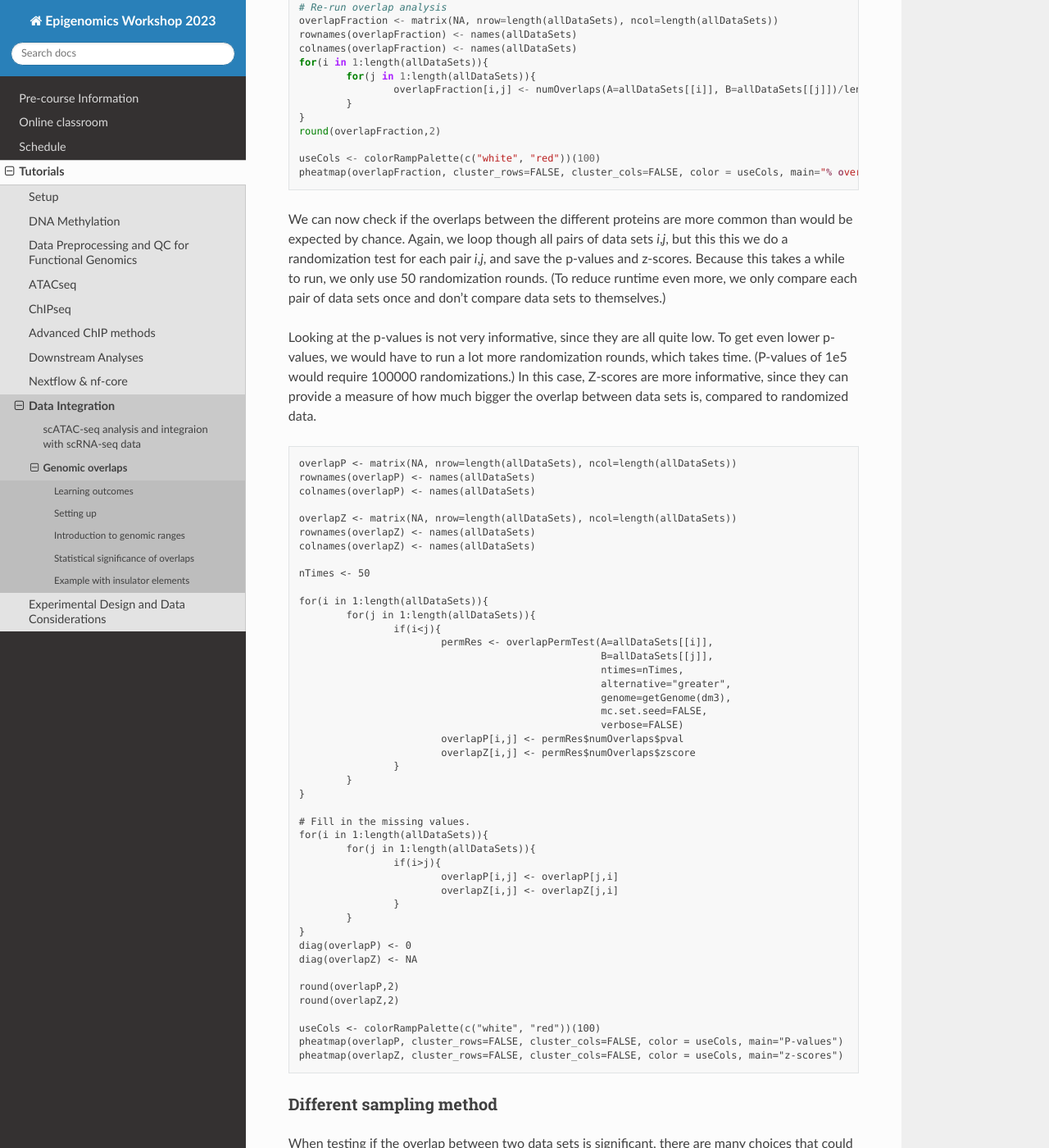
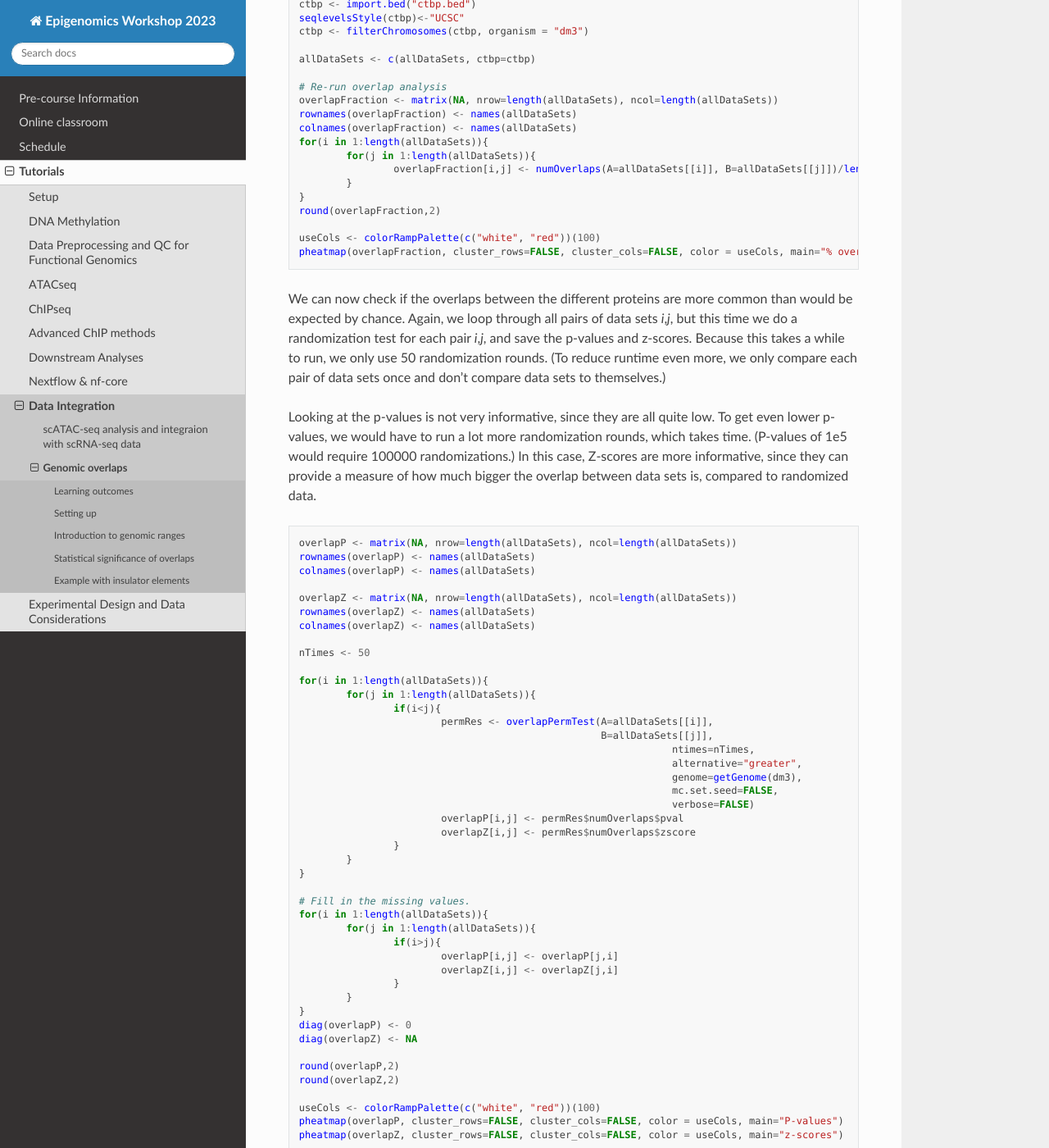
Before and after one commit to NBISweden/workshop-epigenomics-RTDs, a Sphinx documentation site: the page built from docs/content/tutorials/genomeOverlap/lab-genomicGoverlaps.md, in a window 1280 px wide and 1400 px high, scrolled down 6898 px. Shown: the whole window at 82% size. Built offline with Sphinx 7.4.7 and the Read the Docs theme 2.0.0, drawn with Linux system fonts in a browser that asks for light colours; some of the changed text lies outside the part shown.

Commit message:
fix typos in lab genomic overlaps

````diff
--- a/docs/content/tutorials/genomeOverlap/lab-genomicGoverlaps.md
+++ b/docs/content/tutorials/genomeOverlap/lab-genomicGoverlaps.md
@@ -4,22 +4,25 @@
 
 - To be able to manipulate genomic ranges using the `GRanges` package.
 
-- To compute statistical significance of overlaps between two sets of genomic ranges using randomization tests, and to understand some of the pitfalls when interpreting stuch tests.
+- To compute statistical significance of overlaps between two sets of genomic ranges using randomization tests, and to understand some of the pitfalls when interpreting such tests.
 
 ### Table of contents
-  * [Setting up](#setting-up)
-  * [Introduction to genomic ranges](#introduction-to-genomic-ranges)
-    + [Operations on a single GRagnes object](#operations-on-a-single-gragnes-object)
-    + [Comparing GRanges](#comparing-granges)
-  * [Statistical significance of overlaps](#statistical-significance-of-overlaps)
-  * [Example with insulator elements](#example-with-insulator-elements)
-    + [Different sampling method](#different-sampling-method)
+- [Genomic overlaps](#genomic-overlaps)
+	- [Learning outcomes](#learning-outcomes)
+		- [Table of contents](#table-of-contents)
+	- [Setting up](#setting-up)
+	- [Introduction to genomic ranges](#introduction-to-genomic-ranges)
+		- [Operations on a single GRanges object](#operations-on-a-single-granges-object)
+		- [Comparing GRanges](#comparing-granges)
+	- [Statistical significance of overlaps](#statistical-significance-of-overlaps)
+	- [Example with insulator elements](#example-with-insulator-elements)
+		- [Different sampling methods](#different-sampling-methods)
 
 ## Setting up
 
-To run this exercise on uppmax, first load the following modules on uppmax:
+To run this exercise on Uppmax, first load the following modules on Uppmax:
 
-```{bash eval=FALSE}
+```bash
 module load bioinfo-tools
 module load R/4.0.0
 module load R_packages/4.0.0
@@ -27,13 +30,13 @@
 module load samtools
 ```
 
-Then set up a working directory, in which you create links to all data files needed for the exercise, e.g with `ln -s /sw/courses/epigenomics/genomic_overlaps/* .`.
+Then set up a working directory, in which you create links to all data files needed for the exercise, *e.g.* with `ln -s /sw/courses/epigenomics/genomic_overlaps/* .`.
 
 Now start `R`, or `rstudio`.
 
 ## Introduction to genomic ranges
 
-Genomic regions can be used to represent the locations of many features on the genome, e.g. genes, enchancers, open chromatin, transcripsion factor binding sites, CpG islands, SNPs and more. Handling genomic regions is useful for a wide variety of bioinformatic applications. Some examples are:
+Genomic regions can be used to represent the locations of many features on the genome, *e.g.* genes, enchancers, open chromatin, transcripsion factor binding sites, CpG islands, SNPs and more. Handling genomic regions is useful for a wide variety of bioinformatic applications. Some examples are:
 
 - Find all promoter regions of a group of genes
 
@@ -50,19 +53,19 @@
 We start by loading the libraries needed for this exercise.
 
 
-```
+```R
 library("rtracklayer")
 library("regioneR")
 library("BSgenome.Dmelanogaster.UCSC.dm3")
 library("pheatmap")
 ```
 
-Next, we load the first Insv data set. We use the function `import.bed`, which reads a file and returns a `GRanges` object. This holds information on one or more regions across a genome. Have a look at it. There are corresponding functions to load gff, bw and bedGraph files too. We also use the function `filterChromosomes` to remove special chromosomes present in the *Drosophila* genome, e.g. heterochromatin and a special "chromosome" made up of unassembled contigs.
+Next, we load the first Insv data set. We use the function `import.bed`, which reads a file and returns a `GRanges` object. This holds information on one or more regions across a genome. Have a look at it. There are corresponding functions to load `gff`, `bw` and `bedGraph` files too. We also use the function `filterChromosomes` to remove special chromosomes present in the *Drosophila* genome, *e.g.* heterochromatin and a special "chromosome" made up of unassembled contigs.
 
 
 *Can you understand the output? How many peaks does this data set have?*
 
-```{r granges_intro1}
+```R
 set.seed(1234)
 
 insv.2.6 <- import.bed("insv_2_6h.bed")
@@ -77,12 +80,12 @@
 ```
 
 
-### Operations on a single GRagnes object
+### Operations on a single GRanges object
 
-There are several operations you can perform on a `Granges` object: shift al regions to the left or right, change their size, get flanking regions, merge overlapping regions, find everything not covered by the regions etc. Try out a few of these. *Do you understand what these functions do? Otherwise try e.g. `?flank`.*
+There are several operations you can perform on a `Granges` object: shift all regions to the left or right, change their size, get flanking regions, merge overlapping regions, find everything not covered by the regions etc. Try out a few of these. *Do you understand what these functions do? Otherwise try *e.g.* `?flank`.*
 
 
-```
+```R
 # Get flanking regions
 flank(insv.2.6, 10, start=TRUE)
 flank(insv.2.6, 10, start=FALSE)
@@ -104,11 +107,11 @@
 
 ### Comparing GRanges
 
-In integrating different data sets, it is often useful to compare several `GRanges` objects, to see how much they overlap, or where they differ. Here we load the other Insv data set, from 6-12 hour embryos, and compare it to the data from 2-6 hours. Since each peak is only represented by the 2 bp peak summit, we start by exteding the peaks so they are 500 bp, and merging overlapping peaks.
+When integrating different data sets, it is often useful to compare several `GRanges` objects, to see how much they overlap, or where they differ. Here, we load the other Insv data set, from 6-12 hour embryos, and compare it to the data from 2-6 hours. Since each peak is only represented by the 2 bp peak summit, we start by extending the peaks so they are 500bp, and merging overlapping peaks.
 
-Common operations for comparing two `GRanges` are: union (all sequence covered by any of the `GRanges` objects), intersect (all sequence covered by both of the `GRanges` objects), setdiff (all sequence covered by one `GRanges` object but not the other).
+Common operations for comparing two `GRanges` are: `union` (all sequence covered by any of the `GRanges` objects), `intersect` (all sequence covered by both of the `GRanges` objects), `setdiff` (all sequence covered by one `GRanges` object but not the other).
 
-```
+```R
 insv.6.12 <- import.bed("insv_6_12h.bed")
 insv.6.12 <- filterChromosomes(insv.6.12, organism = "dm3")
 insv.2.6 <- reduce(insv.2.6 + 249)
@@ -142,9 +145,9 @@
 sum(width(setdiff(insv.2.6, insv.6.12))) + sum(width(intersect(insv.2.6, insv.6.12)))
 ```
 
-If we have two data sets, the function `findOverlaps` calculates which of the regions in the two data sets that overlap.
+If we have two data sets, the function `findOverlaps` calculates which of the regions in the two data sets overlap.
 
-```
+```R
 # Which regions overlap?
 ol <- findOverlaps(insv.2.6, insv.6.12)
 ol
@@ -165,14 +168,14 @@
 
 3. Calculate the overlap between A and B'.
 
-4. Repeat steps 2 and 3 many times (e.g. 1000) to get a distribution of how many overlaps we would expect by chance.
+4. Repeat steps 2 and 3 many times (*e.g.* 1000) to get a distribution of how many overlaps we would expect by chance.
 
 5. Compare the results from step 1 (A vs B) to the results for all the randomized data sets. This makes it possible to calculate a p-value and a z-score.
 
-To illustrate this, we create a data set of 100 regions, randomly ditributed across the genome. Using the test with 100 randomizations, we check if there is a signficant between the Insv peaks and our random data set. *How do you interpret the results?*
+To illustrate this, we create a data set of 100 regions, randomly ditributed across the genome. Using the test with 100 randomizations, we check if there is a significant between the Insv peaks and our random data set. *How do you interpret the results?*
 
 
-```
+```R
 # Read sizes of chromosomes
 dm3 <- read.table("dm3_chrom_sizes.txt")
 dm3 <- filterChromosomes(getGenome(dm3), organism="dm3")
@@ -187,7 +190,7 @@
 
 Using the same strategy, we can check if there is a significant overlap between the two Insv data sets, from different time points. *How do you interpret the results?*
 
-```
+```R
 permRes <- overlapPermTest(A=insv.2.6, B=insv.6.12, ntimes=100, alternative="greater", genome=getGenome(dm3), mc.set.seed=FALSE, verbose=TRUE)
 summary(permRes)
 plot(permRes)
@@ -199,7 +202,7 @@
 
 In [Dai et al. 2015](http://genesdev.cshlp.org/content/29/1/48.short) it was shown that Insv often binds together with insulator proteins (BEAF-32, CP190, CTCF and others) across the *Drosophila* genome.
 
-Insulator elements were [first described](http://genesdev.cshlp.org/content/10/24/3202.abstract) as DNA elements that can restrict e.g. interactions between enhancers and target genes or the spread of heterochromatin.
+Insulator elements were [first described](http://genesdev.cshlp.org/content/10/24/3202.abstract) as DNA elements that can restrict *e.g.* interactions between enhancers and target genes or the spread of heterochromatin.
 
 ![(Hagstrom et al. 1996, Genes & Development)](hagstrom_insulator.png)
 
@@ -207,10 +210,10 @@
 
 ![(Ali et al. 2016, Current Opinion in Genetics & Development)](ali_insulator.png)
 
-To check for ourselves if Insv overlaps isulator elements, we use some public data on insulator proteins, and compare these to the Insv regions. We start by loading and formatting data.
+To check if Insv overlaps insulator elements, we use some public data on insulator proteins, and compare these to the Insv regions. We start by loading and formatting the data.
 
 
-```
+```R
 # Add chr
 beaf32 <- import.gff3("beaf32.gff3")
 cp190 <- import.gff3("cp190.gff3")
@@ -235,10 +238,10 @@
 ```
 
 
-Then, we simply count the overlaps between the various data sets. We loop though all pairs of data sets *i*,*j*, and coout the overlaps. In the matrix below each, entry *i,j,* represents the fraction of regions in data set *i* that overlap with data set *j*. We also plot the results as a heat map, where different levels of overlap are represented by different colors. *Does Insv overlap a lot woth the insulator proteins?*
+Then, we simply count the overlaps between the various data sets. We loop through all pairs of data sets *i*,*j*, and count the overlaps. In the matrix below each, entry *i,j,* represents the fraction of regions in data set *i* that overlap with data set *j*. We also plot the results as a heat map, where different levels of overlap are represented by different colors. *Does Insv overlap a lot with the insulator proteins?*
 
 
-```
+```R
 overlapFraction <- matrix(NA, nrow=length(allDataSets), ncol=length(allDataSets))
 rownames(overlapFraction) <- names(allDataSets)
 colnames(overlapFraction) <- names(allDataSets)
@@ -257,7 +260,7 @@
 For comparison, we add data on an unrelated transcription factor, CtBP, and re-run the analysis. *How much does Insv overlap the insulator proteins BEAF-32, CP190 and CTCT, compared to CtBP?*
 
 
-```
+```R
 # Load and format CtBp data
 ctbp <- import.bed("ctbp.bed")
 seqlevelsStyle(ctbp)<-"UCSC"
@@ -280,12 +283,12 @@
 pheatmap(overlapFraction, cluster_rows=FALSE, cluster_cols=FALSE, color = useCols, main="% overlap")
 ```
 
-We can now check if the overlaps between the different proteins are more common than would be expected by chance. Again, we loop though all pairs of data sets *i*,*j*, but this this we do a randomization test for each pair *i*,*j*, and save the p-values and z-scores. Because this takes a while to run, we only use 50 randomization rounds. (To reduce runtime even more, we only compare each pair of data sets once and don't compare data sets to themselves.)
+We can now check if the overlaps between the different proteins are more common than would be expected by chance. Again, we loop through all pairs of data sets *i*,*j*, but this time we do a randomization test for each pair *i*,*j*, and save the p-values and z-scores. Because this takes a while to run, we only use 50 randomization rounds. (To reduce runtime even more, we only compare each pair of data sets once and don't compare data sets to themselves.)
 
 Looking at the p-values is not very informative, since they are all quite low. To get even lower p-values, we would have to run a lot more randomization rounds, which takes time. (P-values of 1e5 would require 100000 randomizations.) In this case, Z-scores are more informative, since they can provide a measure of how much bigger the overlap between data sets is, compared to randomized data.
 
 
-```{r overlap_significance}
+```R
 overlapP <- matrix(NA, nrow=length(allDataSets), ncol=length(allDataSets))
 rownames(overlapP) <- names(allDataSets)
 colnames(overlapP) <- names(allDataSets)
@@ -300,12 +303,12 @@
 	for(j in 1:length(allDataSets)){
 		if(i<j){
 			permRes <- overlapPermTest(A=allDataSets[[i]],
-                                                   B=allDataSets[[j]],
-						   ntimes=nTimes,
-						   alternative="greater",
-						   genome=getGenome(dm3),
-						   mc.set.seed=FALSE,
-						   verbose=FALSE)
+			                           B=allDataSets[[j]],
+						               ntimes=nTimes,
+						               alternative="greater",
+						               genome=getGenome(dm3),
+						               mc.set.seed=FALSE,
+						               verbose=FALSE)
 			overlapP[i,j] <- permRes$numOverlaps$pval
 			overlapZ[i,j] <- permRes$numOverlaps$zscore
 		}
@@ -333,16 +336,16 @@
 ```
 
 
-### Different sampling method
+### Different sampling methods
 
 When testing if the overlap between two data sets is significant, there are many choices that could have a big impact on the results. For example, most transcription factor binding sites are enriched around transcription start sites (TSS). This means that if we use a randomization strategy where we can place regions over the entire genome, we might overestimate the significance of the overlaps.
 
-Below, we check if results change if we instead focus on promoter regions only. For this we load coordinates of promoter regions, here defined as [TSS-1500, TSS+500]. We then only consider binding sites that fall within the prometer regions. As you can see, we still retain most binding sites. In the resampling strategy, we now only now **sample promoter regions instead of sampling random regions across the genome**. *How does this affect the results?*
+Below, we check whether the results change if we instead focus on promoter regions only. For this, we load coordinates of promoter regions, here defined as [TSS-1500, TSS+500]. We then only consider binding sites that fall within the prometer regions. As you can see, we still retain most binding sites. In this re-sampling strategy, we now only **sample promoter regions instead of sampling random regions across the genome**. *How does this affect the results?*
 
-(Since this randomization strategy is faster than sampling random regions, we now use 500 radnomization rounds.)
+(Since this randomization strategy is faster than sampling random regions, we now use 500 randomization rounds.)
 
 
-```
+```R
 # Load promoter regions
 us <- import.bed("genes1000bpupstream.bed") + 500
 seqlevelsStyle(us)<-"UCSC"
@@ -368,11 +371,11 @@
 		if(i<j){
 			permRes <- permTest(A=allDataSets[[i]],
 			                    B=allDataSets[[j]],
-					    ntimes=nTimes,
-					    randomize.function=resampleRegions,
-					    universe=us,
-					    alternative="greater", evaluate.function=numOverlaps,
-					    count.once=TRUE, mc.set.seed=FALSE, mc.cores=4)
+					            ntimes=nTimes,
+					            randomize.function=resampleRegions,
+					            universe=us,
+					            alternative="greater", evaluate.function=numOverlaps,
+					            count.once=TRUE, mc.set.seed=FALSE, mc.cores=4)
 			overlapP[i,j] <- permRes$numOverlaps$pval
 			overlapZ[i,j] <- permRes$numOverlaps$zscore
 		}
````
Also changed, not shown: other parts of docs/content/tutorials/genomeOverlap/lab-genomicGoverlaps.md (+1 -1 lines).
